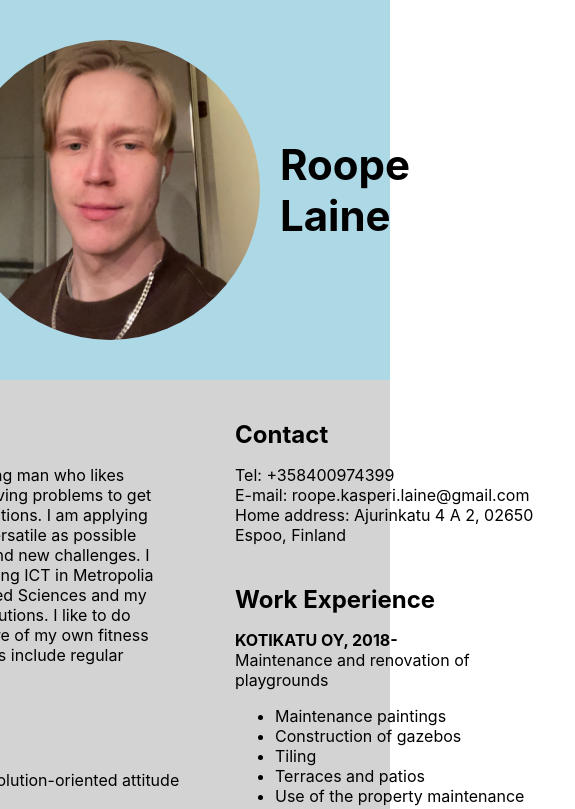
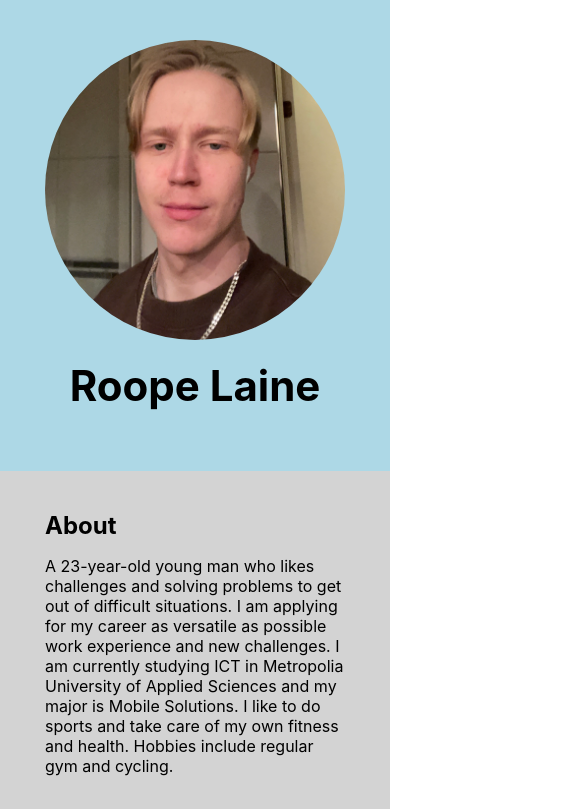
Before and after one commit to Liideli/resume, a React (Create React App) app: page /about in a window 390 px wide. Shown: the top 809 px of the page, 575 px wide, since content can reach past the window. Built offline with nearby package versions, Linux system fonts and the light colour scheme.

Commit message:
static version more responsive

```diff
--- a/src/App.css
+++ b/src/App.css
@@ -1,38 +1,13 @@
-.App {
-  text-align: center;
-}
-
-.App-logo {
-  height: 40vmin;
-  pointer-events: none;
-}
-
-@media (prefers-reduced-motion: no-preference) {
-  .App-logo {
-    animation: App-logo-spin infinite 20s linear;
+@media only screen and (max-width: 768px) {
+  .container {
+    display: flex;
+    flex-direction: column;
+    align-items: center;
+    justify-content: center;
   }
 }
-
-.App-header {
-  background-color: #282c34;
-  min-height: 100vh;
-  display: flex;
-  flex-direction: column;
-  align-items: center;
-  justify-content: center;
-  font-size: calc(10px + 2vmin);
-  color: white;
-}
-
-.App-link {
-  color: #61dafb;
-}
-
-@keyframes App-logo-spin {
-  from {
-    transform: rotate(0deg);
-  }
-  to {
-    transform: rotate(360deg);
+@media only screen and (max-width: 576px) {
+  .top {
+    flex-direction: column;
   }
 }
--- a/src/App.js
+++ b/src/App.js
@@ -8,9 +8,9 @@ import { WorkExperience } from "./components/WorkExperience";
 
 function App() {
   return (
-    <div style={styles.top}>
+    <div style={styles.top} className="top">
       <Profile />
-      <div style={styles.container}>
+      <div style={styles.container} className="container">
         <div>
           <About />
           <Skills />
@@ -39,9 +39,7 @@ const styles = {
     flex: 1,
     display: "flex",
     alignSelf: 'stretch',
-    flexDirection: "row",
     backgroundColor: "lightgrey",
-    alignItems: "flex-start",
     justifyContent: "center",
   },
   text: {
@@ -56,6 +54,7 @@ const styles = {
     height: 100,
     backgroundColor: 'lightblue',
   },
+
 };
 
 export default App;
--- a/src/components/Profile.jsx
+++ b/src/components/Profile.jsx
@@ -1,9 +1,10 @@
 import React from 'react';
+import "../App.css";
 
 
 const Profile = () => {
   return (
-    <div style={styles.container}>
+    <div style={styles.container} className="top">
       <img src={require('../img/profilePic.JPG')} alt="Profile pic" style={styles.img}></img>
       <div style={styles.center}>
       <div style={styles.name}>Roope Laine</div>
@@ -17,7 +18,6 @@ const styles = {
     alignSelf: 'stretch',
     flex: 1,
     display: 'flex',
-    flexDirection: 'row',
     backgroundColor: 'lightblue',
     alignItems: 'center',
     justifyContent: 'center',
--- a/src/components/Skills.jsx
+++ b/src/components/Skills.jsx
@@ -1,5 +1,4 @@
 import React from "react";
-import { FontAwesomeIcon } from "@fortawesome/react-fontawesome";
 
 const Skills = () => {
   return (
```
